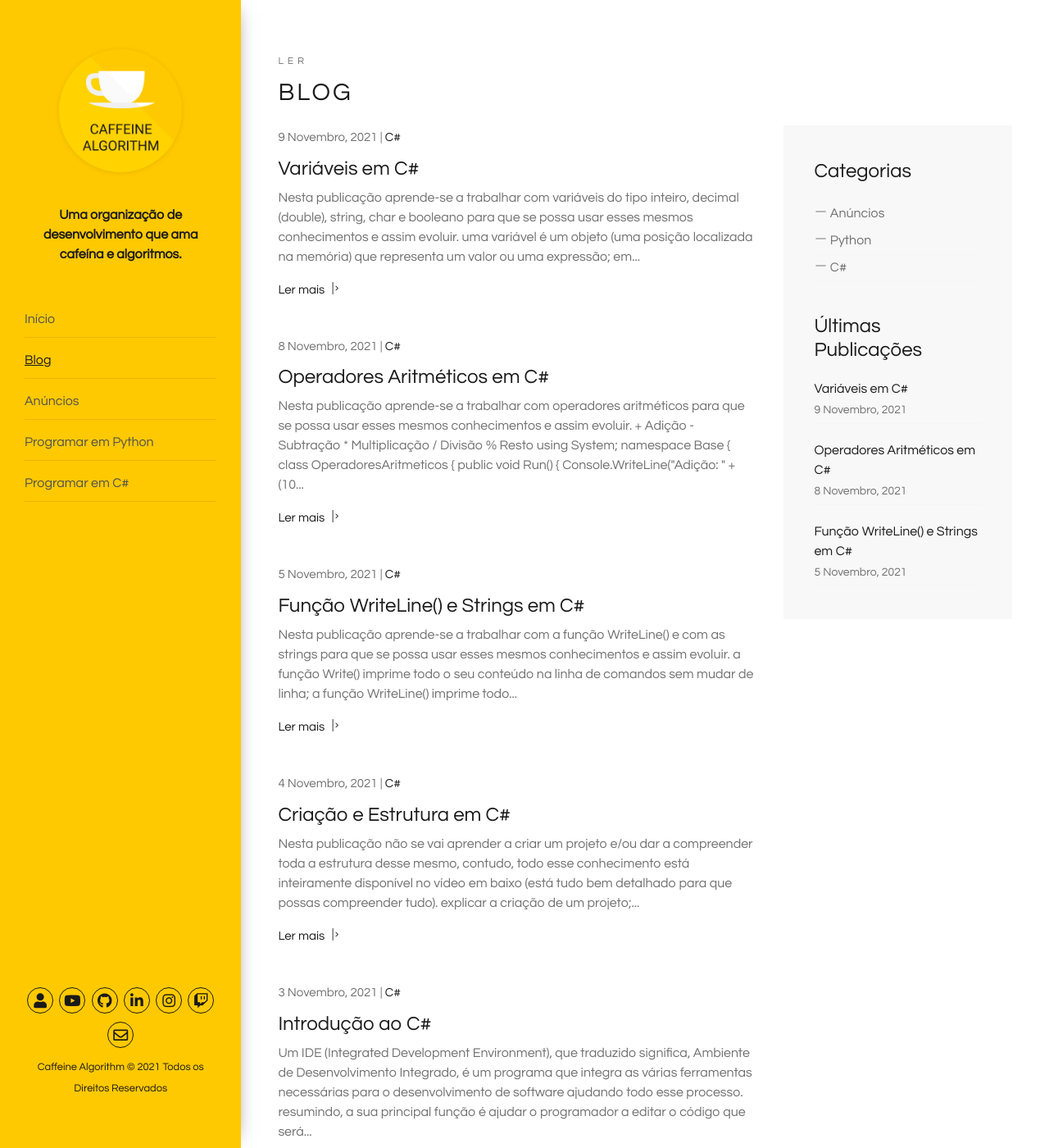
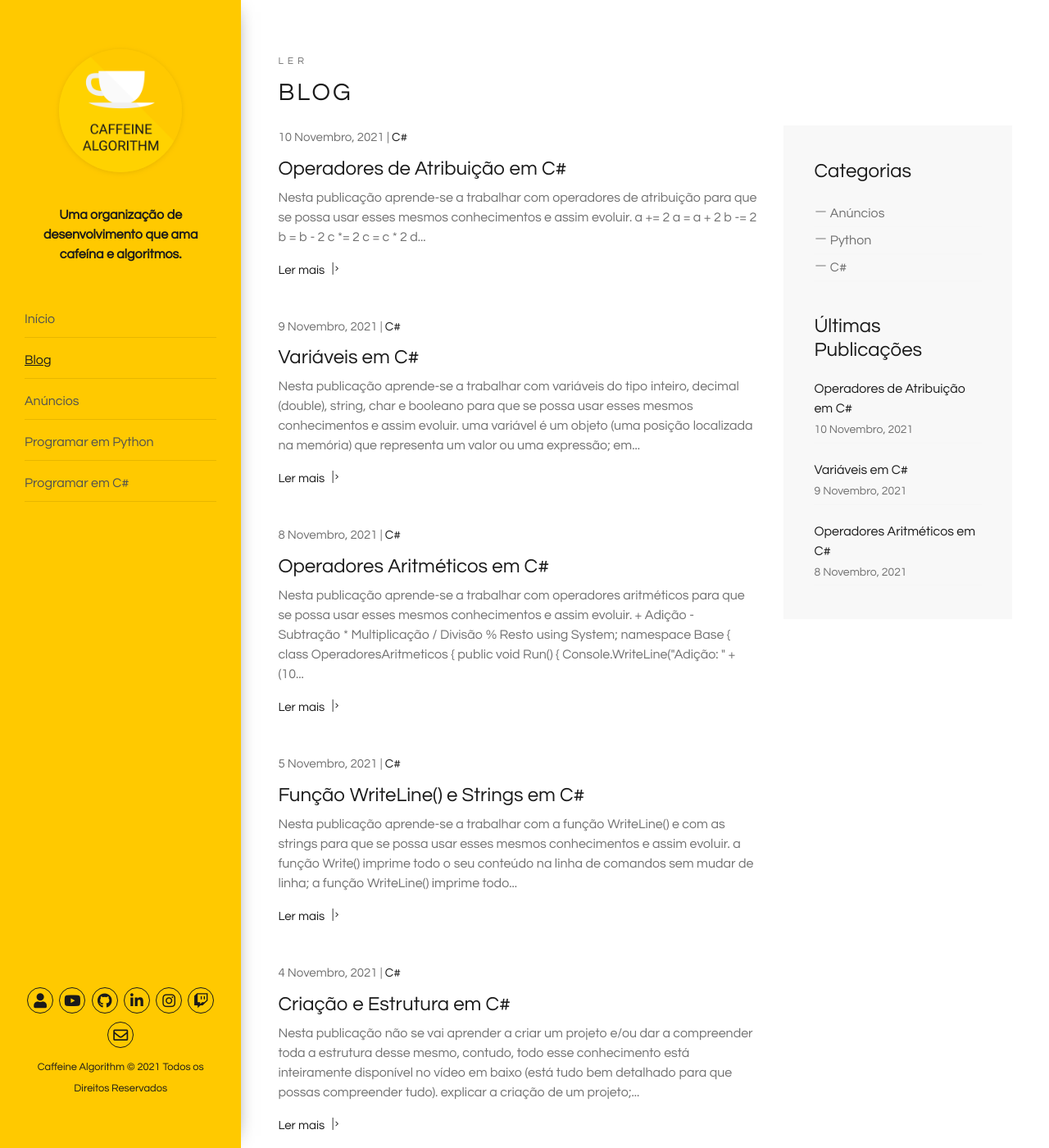
Before and after one commit to caffeinealgorithm/caffeinealgorithm.github.io, a Jekyll site: the page built from blog/index.html, in a window 1280 px wide and 1400 px high. Shown: the whole window at 82% size. Built offline with Jekyll 4.4.1, drawn with Linux system fonts in a browser that asks for light colours; the list of posts is cut into pages by our own code; some of the changed text lies outside the part shown.

Commit message:
Add 6º episode of the C# programming series

````diff
--- /dev/null
+++ b/_posts/2021-11-10-operadores-de-atribuicao-em-csharp.md
@@ -0,0 +1,48 @@
+---
+layout: post
+excerpt: Blog
+title: 'Operadores de Atribuição em C#'
+description: 'Descobre como se trabalha com operadores de atribuição na linguagem de programação C#. Obtém respostas às tuas dúvidas com a teoria e os exemplos apresentados.'
+keywords: 'c#, csharp, operadores de atribuição, operadores, atribuição, publicação'
+date: 2021-11-10
+categories: [C#]
+---
+
+Nesta publicação aprende-se a trabalhar com operadores de atribuição para que se possa usar esses mesmos conhecimentos e assim evoluir.
+
+`a += 2` | `a = a + 2`
+`b -= 2` | `b = b - 2`
+`c *= 2` | `c = c * 2`
+`d /= 2` | `d = d / 2`
+`e %= 2` | `e = e % 2`
+
+```csharp
+using System;
+
+namespace Base {
+  class OperadoresDeAtribuicao {
+    public void Run() {
+      int x = 2;
+
+      x += 3;
+      Console.WriteLine("x = x + 3: " + x); // x = x + 3: 5
+
+      x -= 2;
+      Console.WriteLine("x = x - 2: " + x); // x = x - 2: 3
+
+      x *= 2;
+      Console.WriteLine("x = x * 2: " + x); // x = x * 2: 6
+
+      x /= 2;
+      Console.WriteLine("x = x / 2: " + x); // x = x / 2: 3
+
+      x %= 3;
+      Console.WriteLine("x = x % 3: " + x); // x = x % 3: 0
+    }
+  }
+}
+```
+
+Não te esqueças de [assistir ao vídeo](https://youtu.be/mKXawyHLewc){:target="\_blank"} e podes sempre ler esta publicação [em inglês](https://nelsonsilvadev.com/blog/20211110/assignment-operators-in-csharp/){:target="\_blank"}.
+
+### _Happy coding!_
--- a/index.html
+++ b/index.html
@@ -73,7 +73,7 @@ keywords: organização, desenvolvimento, cafeína, algoritmos, publicações, v
       </div>
 
       <div class="row">
-        {% for video in site.csharp %} {% if video.id == "/csharp/5" %}
+        {% for video in site.csharp %} {% if video.id == "/csharp/6" %}
         <div
           class="col-xs-12 col-sm-3 col-sm-6 col-lg-6 col-xl-3 animate-box"
           data-animate-effect="fadeInLeft"
````
Also changed, not shown: _csharp/6.md (added, +5 -0 lines), assets/img/playlists/csharp/6.png (added).
